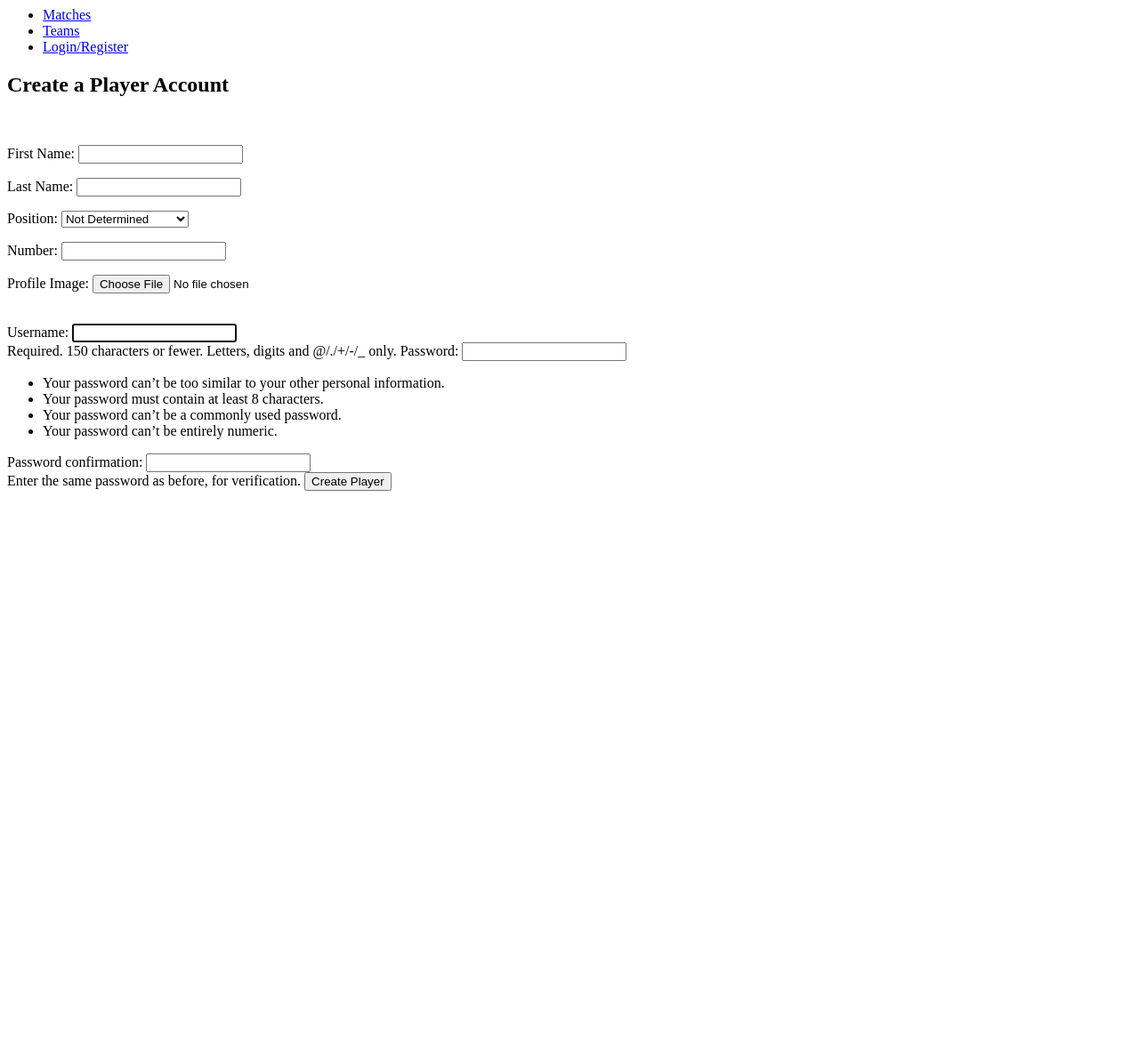
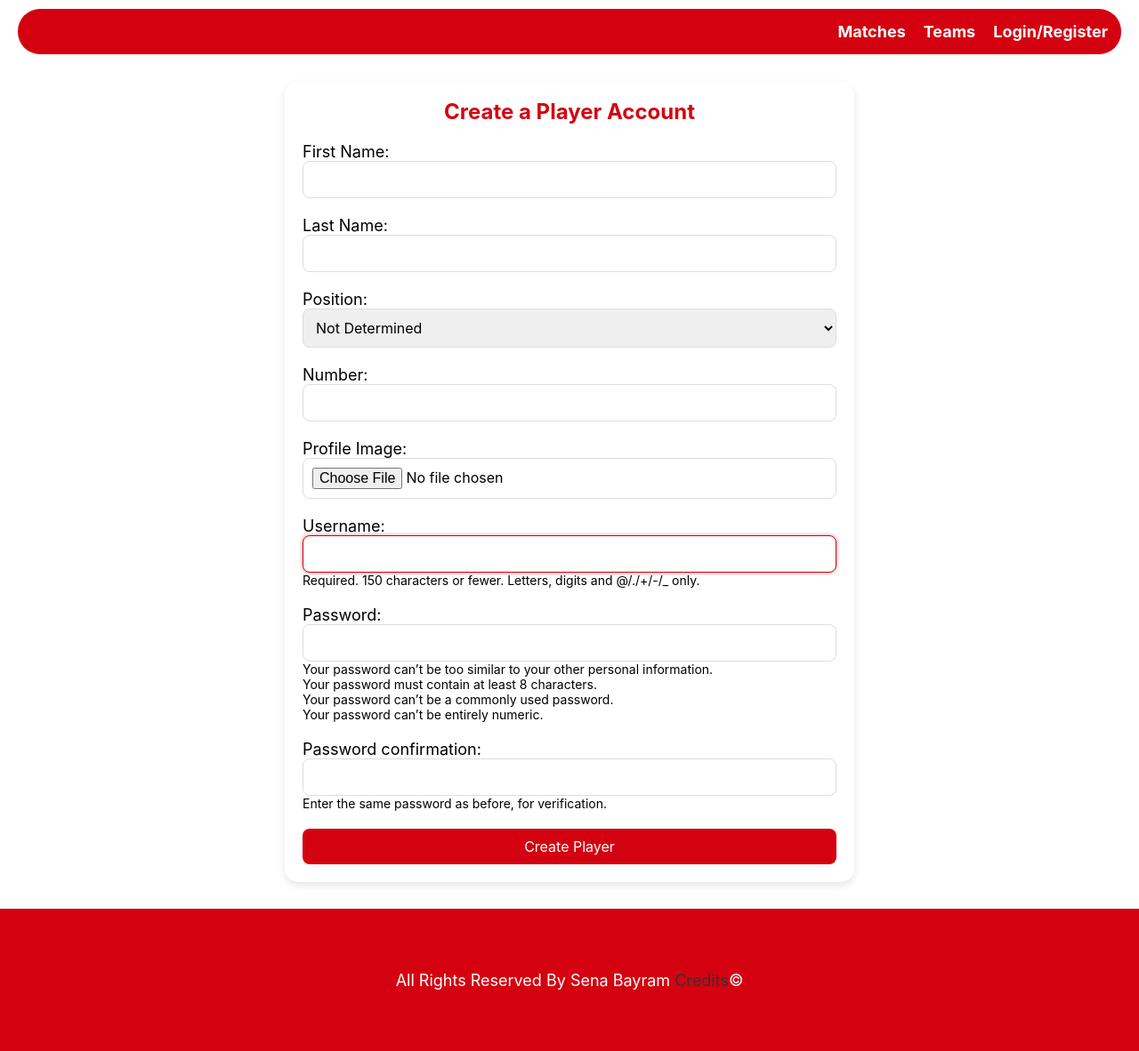
Before and after one commit to Senahilal/cs412, a Django app: page /project/create_player/ in a window 1280 px wide. Shown: the whole page at 89% size. Before the commit the page ends 552 px from the top, so only its background shows below. Run offline with Django 5.2, Linux system fonts and the light colour scheme.

Commit message:
initial styling for project

```diff
--- a/project/static/stylesproject.css
+++ b/project/static/stylesproject.css
@@ -0,0 +1,494 @@
+/* Playfair Display */
+@import url('https://fonts.googleapis.com/css2?family=Playfair+Display:wght@400;700&display=swap');
+
+*{
+    margin:0;
+    padding: 0;
+    /* font-family: Arial, Helvetica, sans-serif; */
+    /* font-family: 'Playfair Display', serif; */
+    font-family: medium-content-sans-serif-font, -apple-system, BlinkMacSystemFont, "Segoe UI", Roboto, Oxygen, Ubuntu, Cantarell, "Open Sans", "Helvetica Neue", sans-serif;
+}
+
+body
+{
+    background: linear-gradient(to bottom, #ebe8e8);
+    font-size: 18px;
+}
+
+main{
+    min-height: 100vh;
+}
+
+footer{
+    background-color: #d40210;
+    min-height: 20vh;
+    color: #ffffff;
+    /* aligning content center both vertically and horizontally */
+    display: flex;
+    align-items: center;
+    justify-content: center;
+}
+
+footer a{
+    color: #333;
+    text-decoration: none;
+}
+
+.navbar {
+    background-color: #d40210;
+    padding: 10px; /* Padding inside the navbar */
+    border-radius: 25px; /* Rounded edges for the navbar */
+    margin: 10px 20px;
+    display: flex; /* Using flexbox to control alignment */
+    justify-content: flex-end; /* Align items to the right */
+}
+
+.navbar ul {
+    list-style: none; /* Removing bullet points from list */
+    display: flex;
+    gap: 20px; /* Add spacing between links */
+    padding: 5px;
+}
+
+.navbar li {
+    display: inline; /* Displaying list items inline */
+}
+
+.navbar a {
+    text-decoration: none; /* Remove underline*/
+    color: #ffffff;
+    font-weight: bold;
+}
+
+/*List of MATCHES PAGE */
+.matches-container {
+    display: flex;
+    flex-direction: column; /* Arrange match rows vertically */
+    gap: 15px; /* Add space between rows */
+    padding: 10px;
+    margin: 20px auto; /* Top-bottom:20px & Center the container horizontally */
+    max-width: 80%;
+}
+
+.match-row {
+    background-color: #ffffff;
+    border: 2px solid #d40210; /* Border color matching the navbar*/
+    border-radius: 15px; /* Rounded edges */
+    padding: 15px;
+    box-shadow: 0 4px 6px rgba(0, 0, 0, 0.1); /* Subtle shadow for depth */
+    font-size: 16px; /* Adjust font size */
+}
+
+.match-row p {
+    margin: 5px 0; /* Add spacing between paragraphs */
+}
+
+.match-row strong {
+    color: #d40210; /*strong labels in red */
+}
+
+
+/* List of TEAMS PAGE */
+
+.teams-table {
+    width: 80%; /* Set table width to 80% of the page */
+    margin: 25px auto; /* Center the table horizontally */
+    border-collapse: collapse; /* Remove default table spacing */
+    text-align: left; /* Align text to the left */
+    box-shadow: 0 4px 8px rgba(0, 0, 0, 0.1); /* Add subtle shadow for depth */
+    border-radius: 10px; /* Rounded edges for the table */
+    overflow: hidden; /* Prevent the border from breaking */
+}
+
+.teams-table thead tr {
+    background-color: #d40210; /* Turkish volleyball red */
+    color: #ffffff; /* White text */
+    font-weight: bold; /* Bold text for headers */
+}
+
+.teams-table th, .teams-table td {
+    padding: 12px 15px; /* Add padding inside cells */
+    border: 1px solid #e3e3e3; /* Light gray border for cell separation */
+}
+
+.teams-table tbody tr {
+    background-color: #ffffff; /* White background for rows */
+    transition: background-color 0.3s; /* Smooth hover effect */
+}
+
+.teams-table tbody tr:nth-of-type(even) {
+    background-color: #f9f9f9; /* Slightly lighter gray for even rows */
+}
+
+.teams-table tbody tr:hover {
+    background-color: #ffe6e6; /* Light red highlight on hover */
+}
+
+.teams-table a {
+    color: #d40210;
+    text-decoration: none;
+    font-weight: bold;
+}
+
+.teams-table a:hover {
+    text-decoration: underline; /* Add underline on hover */
+}
+
+/* LOGIN Page */
+
+.login-container {
+    max-width: 400px; /* Restrict the login form's width */
+    margin: 50px auto; /* Center the form on the page */
+    padding: 20px;
+    background-color: #ffffff;
+    border-radius: 15px; /* Rounded edges for the form */
+    box-shadow: 0 4px 8px rgba(0, 0, 0, 0.1); /*box shadow for depth */
+    text-align: center; /* Center-align text */
+}
+
+.login-container h1 {
+    color: #d40210; /* Red for the heading */
+    font-size: 24px;
+    margin-bottom: 20px;
+}
+
+.login-form {
+    display: flex;
+    flex-direction: column; /* Stack form elements vertically */
+    gap: 15px; /* Add space between form elements */
+}
+
+.login-form input[type="text"],
+.login-form input[type="password"],
+.login-form button {
+    padding: 10px; /* Add padding for better usability */
+    font-size: 16px; /* Adjust font size */
+    border-radius: 10px; /* Rounded edges for inputs and button */
+    border: 1px solid #ddd; /* Light border for inputs */
+    width: 100%; /* Full width of the container */
+    box-sizing: border-box; /* Include padding in width calculation */
+}
+
+.login-form button {
+    background-color: #d40210; /* Red button */
+    color: #ffffff; /* White text */
+    border: none; /* Remove border */
+    cursor: pointer; /* Pointer cursor on hover */
+    font-weight: bold;
+    transition: background-color 0.3s ease; /* Smooth hover transition */
+}
+
+.login-form button:hover {
+    background-color: #bc030f; /* Darker red on hover */
+}
+
+.register-links {
+    margin-top: 20px; /* Space above the links */
+    text-align: left; /* Align links to the left */
+}
+
+.register-links ul{
+    list-style: none;
+}
+
+.register-links p {
+    font-size: 16px;
+    color: #333; /* Neutral text color */
+    margin-bottom: 10px;
+}
+
+.register-links a {
+    color: #bc030f; /* Red links */
+    text-decoration: none; /* Remove underline */
+    font-weight: bold;
+}
+
+.register-links a:hover {
+    text-decoration: underline; /* Underline on hover */
+}
+
+
+
+
+/* TEAM PAGE */
+.team-container {
+    max-width: 800px; /* Restrict width for readability */
+    margin: 30px auto; /* Center the content on the page */
+    padding: 20px;
+    background-color: #ffffff; /* White background for the content */
+    border-radius: 15px; /* Rounded edges */
+    box-shadow: 0 4px 8px rgba(0, 0, 0, 0.1); /* Subtle shadow for depth */
+}
+
+.team-header {
+    text-align: center; /* Center the team name and details */
+    color: #d40210; /* Red for the team header */
+    margin-bottom: 20px; /* Add space below the header */
+}
+
+.team-header h2 {
+    font-size: 28px; /* Larger font for the team name */
+    margin-bottom: 10px;
+}
+
+.team-header p {
+    font-size: 16px; /* Adjust font size for team details */
+    margin: 5px 0;
+}
+
+.team-players h3 {
+    color: #d40210; /* Red for the "Players" heading */
+    margin-bottom: 10px;
+}
+
+.team-players ul {
+    list-style: none; /* Remove default bullet points */
+    padding: 0;
+}
+
+.team-players li {
+    margin-bottom: 10px; /* Add space between players */
+    font-size: 16px;
+}
+
+.team-players a {
+    color: #d40210; /* Red for player links */
+    text-decoration: none; /* Remove underline */
+    font-weight: bold;
+}
+
+.team-players a:hover {
+    text-decoration: underline; /* Underline on hover */
+}
+
+.back-button {
+    display: inline-block; /* Make the button inline */
+    margin-top: 20px; /* Space above the back button */
+    padding: 10px 15px; /* Add padding for button */
+    background-color: #d40210; /* Red background */
+    color: #ffffff; /* White text */
+    border-radius: 8px; /* Rounded edges */
+    text-decoration: none; /* Remove underline */
+    font-size: 16px;
+    text-align: center;
+}
+
+.back-button:hover {
+    background-color: #bc030f; /* Darker red on hover */
+}
+
+
+/* PLAYER PAGE */
+.player-container {
+    max-width: 600px; /* Restrict width for better readability */
+    margin: 30px auto; /* Center the content */
+    padding: 20px;
+    background-color: #ffffff; /* White background for contrast */
+    border-radius: 15px; /* Rounded edges */
+    box-shadow: 0 4px 8px rgba(0, 0, 0, 0.1); /* Subtle shadow for depth */
+    text-align: center; /* Center align the content */
+}
+
+.player-header h2 {
+    color: #d40210; /* Red color for the header */
+    font-size: 28px; /* Larger font for the player's name */
+    margin-bottom: 20px; /* Space below the name */
+}
+
+.player-details p {
+    font-size: 18px; /* Font size for player details */
+    margin: 10px 0; /* Spacing between details */
+}
+
+.player-details strong {
+    color: #d40210; /* Highlight labels in red */
+}
+
+.player-image img {
+    width: 200px; /* Fixed width for profile image */
+    height: auto; /* Maintain aspect ratio */
+    border-radius: 50%; /* Circular image */
+    border: 3px solid #d40210; /* Red border for the image */
+    margin: 20px 0; /* Space around the image */
+}
+
+.back-button {
+    display: inline-block; /* Inline button */
+    margin-top: 20px; /* Space above the back button */
+    padding: 10px 15px; /* Padding inside the button */
+    background-color: #d40210; /* Red background */
+    color: #ffffff; /* White text */
+    border-radius: 8px; /* Rounded edges */
+    text-decoration: none; /* Remove underline */
+    font-size: 16px; /* Font size for the button */
+    font-weight: bold;
+    text-align: center;
+    transition: background-color 0.3s ease; /* Smooth hover effect */
+}
+
+.back-button:hover {
+    background-color: #bc030f; /* Darker red on hover */
+}
+
+
+/* Create Player Page */
+.create-player-container {
+    max-width: 600px;
+    margin: 30px auto;
+    padding: 20px; /* Add padding */
+    background-color: #ffffff; /* White background for contrast */
+    border-radius: 15px; /* Rounded edges */
+    box-shadow: 0 4px 8px rgba(0, 0, 0, 0.1); /* Subtle shadow for depth */
+    text-align: center; /* Center-align content */
+}
+
+.create-player-container h2 {
+    color: #d40210; /* Red for the heading */
+    font-size: 24px; /* Slightly larger font for the title */
+    margin-bottom: 20px; /* Space below the title */
+}
+
+.create-player-form {
+    display: flex;
+    flex-direction: column;
+
+}
+
+.create-player-form .form-section {
+    text-align: left; /* Align form fields to the left */
+}
+
+/* styling for input boxes */
+.create-player-form input[type="text"],
+.create-player-form input[type="password"],
+.create-player-form input[type="number"],
+.create-player-form input[type="file"],
+.create-player-form select {
+    width: 100%; /* Full width of the container */
+    padding: 10px;
+    font-size: 16px; /* Adjust font size */
+    border: 1px solid #ddd; /* Light border for inputs */
+    border-radius: 8px;
+    box-sizing: border-box; /* Include padding in width calculation */
+}
+
+/* Highlight the box when the box is focused */
+.create-player-form input[type="text"]:focus,
+.create-player-form input[type="password"]:focus,
+.create-player-form input[type="file"]:focus,
+.create-player-form input[type="number"]:focus,
+.create-player-form select:focus {
+    border-color: #d40210;
+    outline: none; /* Remove default black outline */
+    box-shadow: 0 0 4px rgba(212, 2, 16, 0.5); /*red shadow for glow effect */
+}
+
+
+/* Putting space after every label&input pairs */
+.create-player-form p{
+    margin-bottom: 20px;
+}
+
+.helptext {
+    display: block; /* Convert span to block-level element so we can apply margin*/
+    margin-bottom: 20px;
+    font-size: 14px;
+}
+
+.create-player-form span ul{
+    list-style: none;
+}
+
+.create-player-button {
+    background-color: #d40210; /* Red background for the button */
+    color: #ffffff; /* White text */
+    font-size: 16px; /* Font size */
+    padding: 10px 15px; /* Add padding */
+    border: none; /* Remove border */
+    border-radius: 8px; /* Rounded edges */
+    cursor: pointer; /* Pointer cursor on hover */
+    transition: background-color 0.3s ease; /* Smooth hover effect */
+}
+
+.create-player-button:hover {
+    background-color: #bc030f; /* Darker red on hover */
+}
+
+
+/* CREATE MANAGER PAGE*/
+
+.create-manager-container { /* styling for container */
+    max-width: 600px;
+    margin: 30px auto; /* Center the form */
+    padding: 20px;
+    background-color: #ffffff;
+    border-radius: 15px;
+    box-shadow: 0 4px 8px rgba(0, 0, 0, 0.1); /* Subtle shadow for depth */
+    text-align: center;
+}
+
+.create-manager-container h2 {
+    color: #d40210; /* Red for the heading */
+    font-size: 24px; /*larger font for the title */
+    margin-bottom: 20px;
+}
+
+.create-manager-form {
+    display: flex;
+    flex-direction: column; /* Stack form elements vertically */
+}
+
+.create-manager-form .form-section {
+    text-align: left; /* Align form fields to the left */
+}
+
+/* Styling input fields and select boxes */
+.create-manager-form input[type="text"],
+.create-manager-form input[type="password"],
+.create-manager-form input[type="file"],
+.create-manager-form input[type="email"],
+.create-manager-form select {
+    width: 100%; /* Full width of the container */
+    padding: 10px;
+    font-size: 16px;
+    border: 1px solid #ddd;
+    border-radius: 8px;
+    box-sizing: border-box; /* Include padding in width calculation */
+}
+
+/* Highlight input fields on focus */
+.create-manager-form input[type="text"]:focus,
+.create-manager-form input[type="password"]:focus,
+.create-manager-form input[type="file"]:focus,
+.create-manager-form input[type="email"]:focus,
+.create-manager-form select:focus {
+    border-color: #d40210;
+    outline: none;
+    box-shadow: 0 0 4px rgba(212, 2, 16, 0.5); /* shadow for glow effect */
+}
+
+/* Space between label-input pairs */
+.create-manager-form p {
+    margin-bottom: 20px;
+}
+
+/* Removing bulletpoints from the list */
+.create-manager-form ul{
+    list-style: none;
+    font-size: 14px;
+}
+
+.create-manager-button {
+    background-color: #d40210; /* Red background for the button */
+    color: #ffffff; /* text color */
+    font-size: 16px;
+    padding: 10px 15px; /* Add padding */
+    border: none; /* Remove border */
+    border-radius: 8px; /* Rounded edges */
+    cursor: pointer; /* Pointer cursor*/
+    transition: background-color 0.3s ease; /* Smooth hover effect */
+}
+
+.create-manager-button:hover {
+    background-color: #bc030f; /* Darker red on hover */
+}
--- a/project/templates/project/base.html
+++ b/project/templates/project/base.html
@@ -11,7 +11,7 @@ This is base page from which all other pages will inherit.
 
     <body>
         <header>
-            <nav>
+            <nav class="navbar">
                 <ul>
                     <li><a href="{% url 'show_all_matches' %}">Matches</a></li>
                     <li><a href="{% url 'show_all_teams' %}">Teams</a></li>
@@ -29,7 +29,7 @@ This is base page from which all other pages will inherit.
                         </li>
 
                     {% else %}
-                        <li><a href="{% url 'project_login' %}">Login/Register</a></li>
+                        <li><a href="{% url 'project_login' %}" id="logout-button">Login/Register</a></li>
                     {% endif %}
                 </ul>
             </nav>
@@ -43,5 +43,11 @@ This is base page from which all other pages will inherit.
 
         </main>
 
+        <footer>
+            <div>
+                <p>All Rights Reserved By Sena Bayram <a href="">Credits</a>&copy;</p>
+            </div>
+        </footer>
+
     </body>
 </html>
--- a/project/templates/project/create_player_form.html
+++ b/project/templates/project/create_player_form.html
@@ -2,14 +2,24 @@
 {% extends 'project/base.html' %}
 
 {% block content %}
-<h2>Create a Player Account</h2>
-<br>
-<form method="POST" enctype="multipart/form-data">
-    {% csrf_token %}
-    {{ form.as_p }}
-    <br>
-    {{ user_creation_form.as_table }}
-    <input type="submit" value="Create Player">
-</form>
+<div class="create-player-container">
 
+    <h2>Create a Player Account</h2>
+
+    <form method="POST" enctype="multipart/form-data" class="create-player-form">
+        {% csrf_token %}
+
+        <!-- Player object creation form -->
+        <div class="form-section">
+            {{ form.as_p }}
+        </div>
+
+        <!-- User creation form -->
+        <div class="form-section">
+            {{ user_creation_form.as_table }}
+        </div>
+
+        <button type="submit" class="create-player-button">Create Player</button>
+    </form>
+</div>
 {% endblock %}
```
Also changed, not shown: project/templates/project/create_manager_form.html (+13 -9 lines), project/templates/project/login.html (+6 -5 lines), project/templates/project/show_all_matches.html (+8 -14 lines), project/templates/project/show_all_teams.html (+11 -7 lines), project/templates/project/show_player.html (+12 -2 lines), project/templates/project/show_team_page.html (+7 -1 lines).
